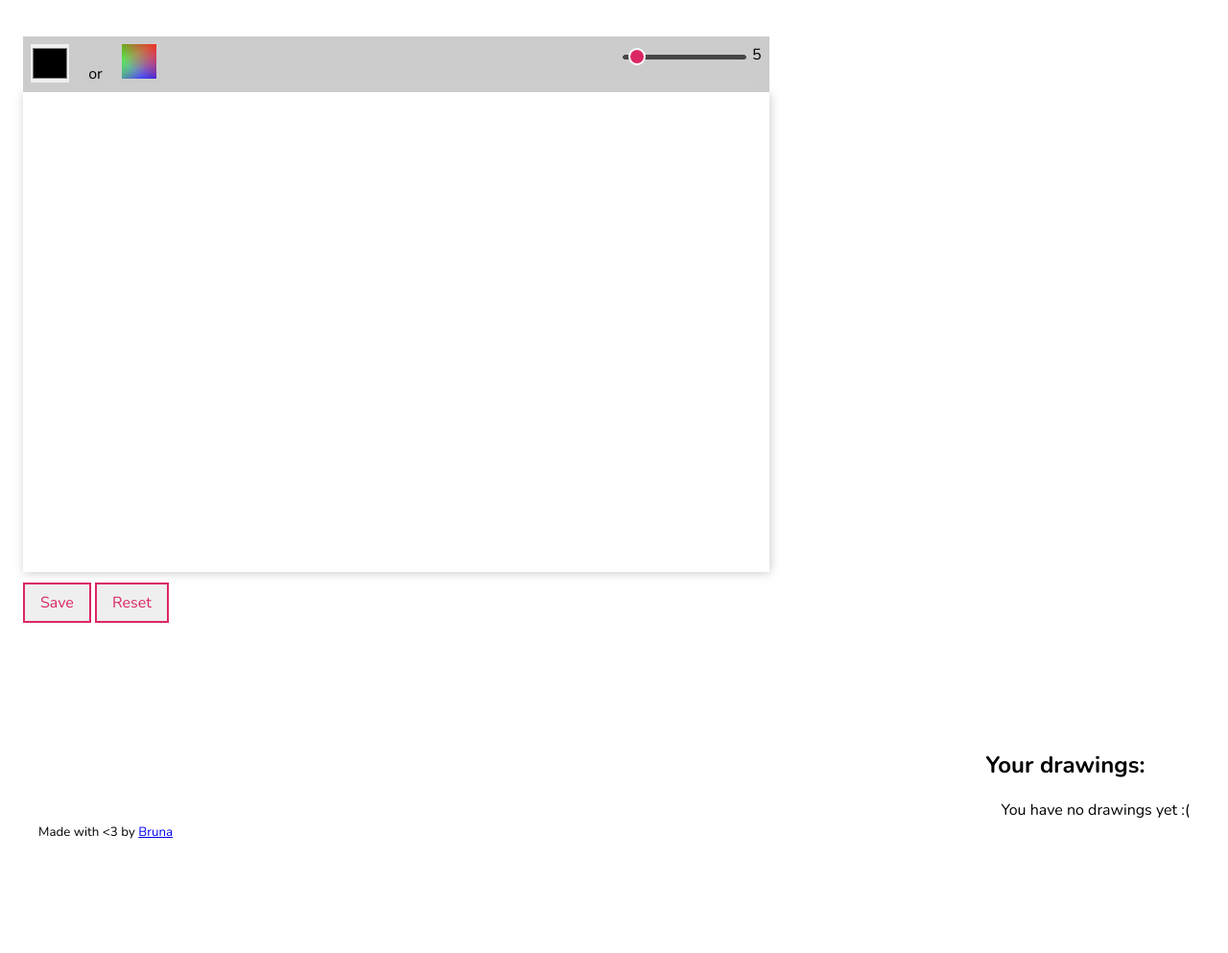
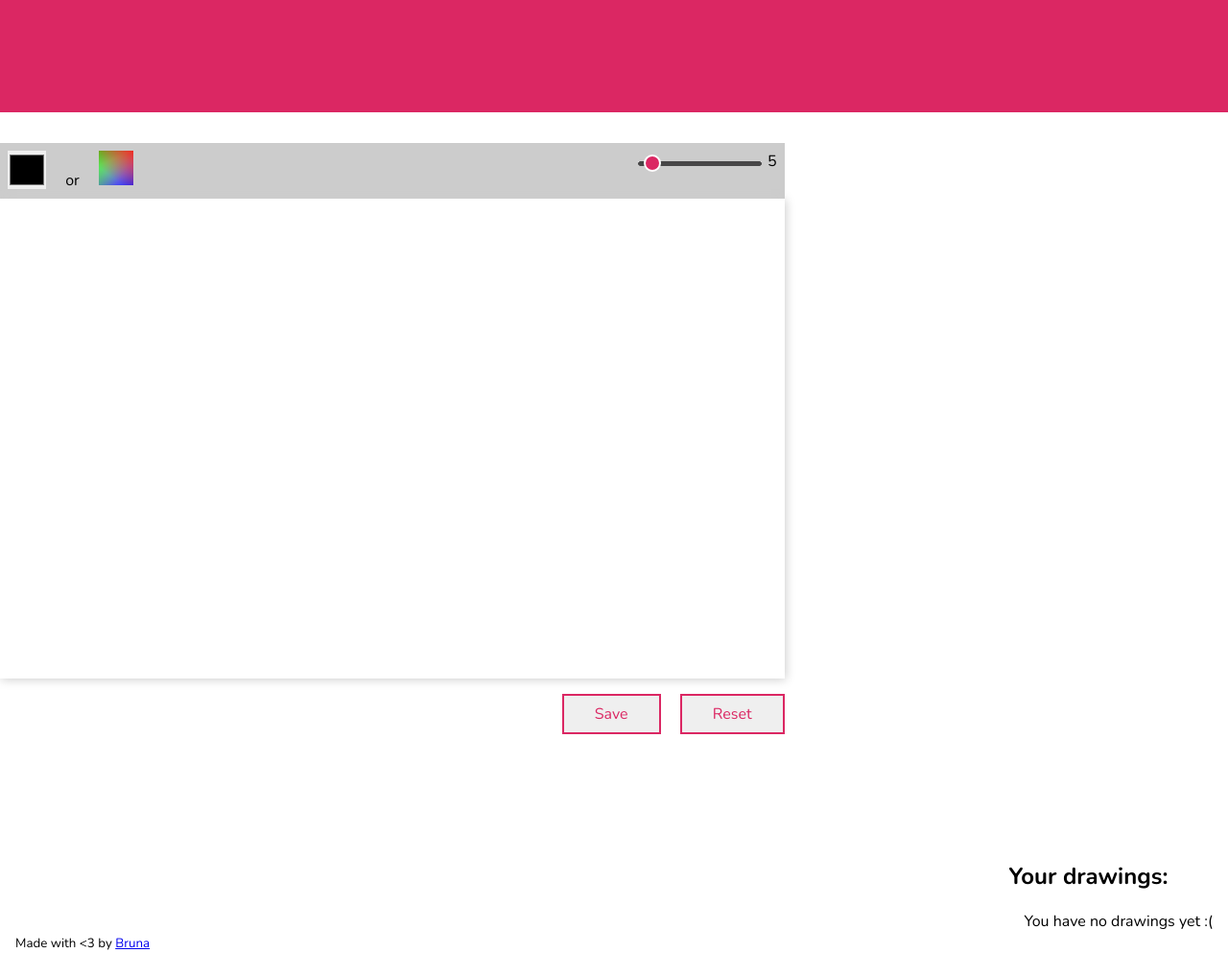
Before and after one commit to brunadafonseca/drawing-box, a plain HTML site: page index.html in a window 1280 px wide. Shown: the part 104-1097 px from the top of the page at 96% size. Before the commit the page ends 1005 px from the top, so only its background shows below. Drawn offline with nearby package versions, Linux system fonts and the light colour scheme.

Commit message:
add styles

```diff
--- a/index.html
+++ b/index.html
@@ -26,12 +26,15 @@
           <output for="line-stroke" id="stroke">5</output>
         </div>
       </div>
+
       <div class="canvas-box">
         <canvas id="canvas"></canvas>
       </div>
 
-      <button class="btn-save" onclick="saveDrawing()">Save</button>
-      <button class="btn-clear" onclick="clearDrawing()">Reset</button>
+      <div class="btns">
+        <button class="btn-save" onclick="saveDrawing()">Save</button>
+        <button class="btn-clear" onclick="clearDrawing()">Reset</button>
+      </div>
     </section>
 
     <section class="saved-drawings">
--- a/style.css
+++ b/style.css
@@ -4,7 +4,8 @@
 
 body {
   font-family: 'Nunito', 'Helvetica', sans-serif;
-  padding: 1em;
+  padding: 0;
+  margin: 0;
 }
 
 button {
@@ -23,6 +24,8 @@ p {
 
 header {
   grid-area: header;
+  background-color: #DB2763;
+  height: 200px;
 }
 
 /* main content */
@@ -43,6 +46,8 @@ header {
 .new-drawing {
   margin-bottom: 3em;
   grid-area: canvas;
+  display: flex;
+  flex-direction: column;
 }
 
 .drawing-options {
@@ -50,16 +55,6 @@ header {
   display: flex;
   justify-content: space-between;
   padding: .5em;
-}
-
-.btn-rainbow-colors {
-  width: 36px;
-  height: 36px;
-  padding: 0;
-  background: linear-gradient(217deg, rgba(255,0,0,.8), rgba(255,0,0,0) 70.71%),
-              linear-gradient(127deg, rgba(0,255,0,.8), rgba(0,255,0,0) 70.71%),
-              linear-gradient(336deg, rgba(0,0,255,.8), rgba(0,0,255,0) 70.71%);
-  border: none;
 }
 
 #canvas {
@@ -112,8 +107,6 @@ header {
   }
 }
 
-
-
 @media (min-width: 320px) {
   .drawing {
     width: 45%;
@@ -128,11 +121,19 @@ header {
 
 /* page buttons */
 
+.btns {
+  align-self: flex-end;
+  margin-top: 1em;
+}
+
+.btn-save {
+  margin-right: 1em;
+}
+
 .download-drawing,
 .btn-save,
 .btn-clear {
-  margin-top: .7em;
-  padding: .5em 1em;
+  padding: .5em 2em;
   border: 2px solid var(--main-dark);
   display: inline-block;
   text-decoration: none;
@@ -145,6 +146,16 @@ header {
   cursor: pointer;
   background-color: var(--main-dark);
   color: #fff;
+}
+
+.btn-rainbow-colors {
+  width: 36px;
+  height: 36px;
+  padding: 0;
+  background: linear-gradient(217deg, rgba(255,0,0,.8), rgba(255,0,0,0) 70.71%),
+              linear-gradient(127deg, rgba(0,255,0,.8), rgba(0,255,0,0) 70.71%),
+              linear-gradient(336deg, rgba(0,0,255,.8), rgba(0,0,255,0) 70.71%);
+  border: none;
 }
 
 
```
